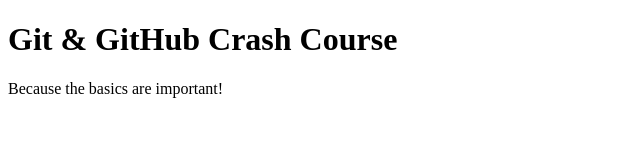
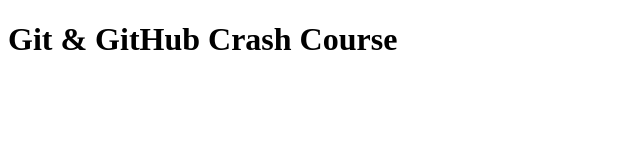
Before and after one commit to jigarshah088/GitLearningPractice, a plain HTML site: page StartingProject/index.html in a window 1280 px wide. Shown: the whole page, without its empty margins (0-640 px from the left). Drawn offline with Linux system fonts and the light colour scheme.

Commit message:
branch page update 1

```diff
--- a/StartingProject/index.html
+++ b/StartingProject/index.html
@@ -8,6 +8,6 @@
   </head>
   <body>
     <h1>Git & GitHub Crash Course</h1>
-    <p>Because the basics are important!</p>
+
   </body>
 </html>
```
